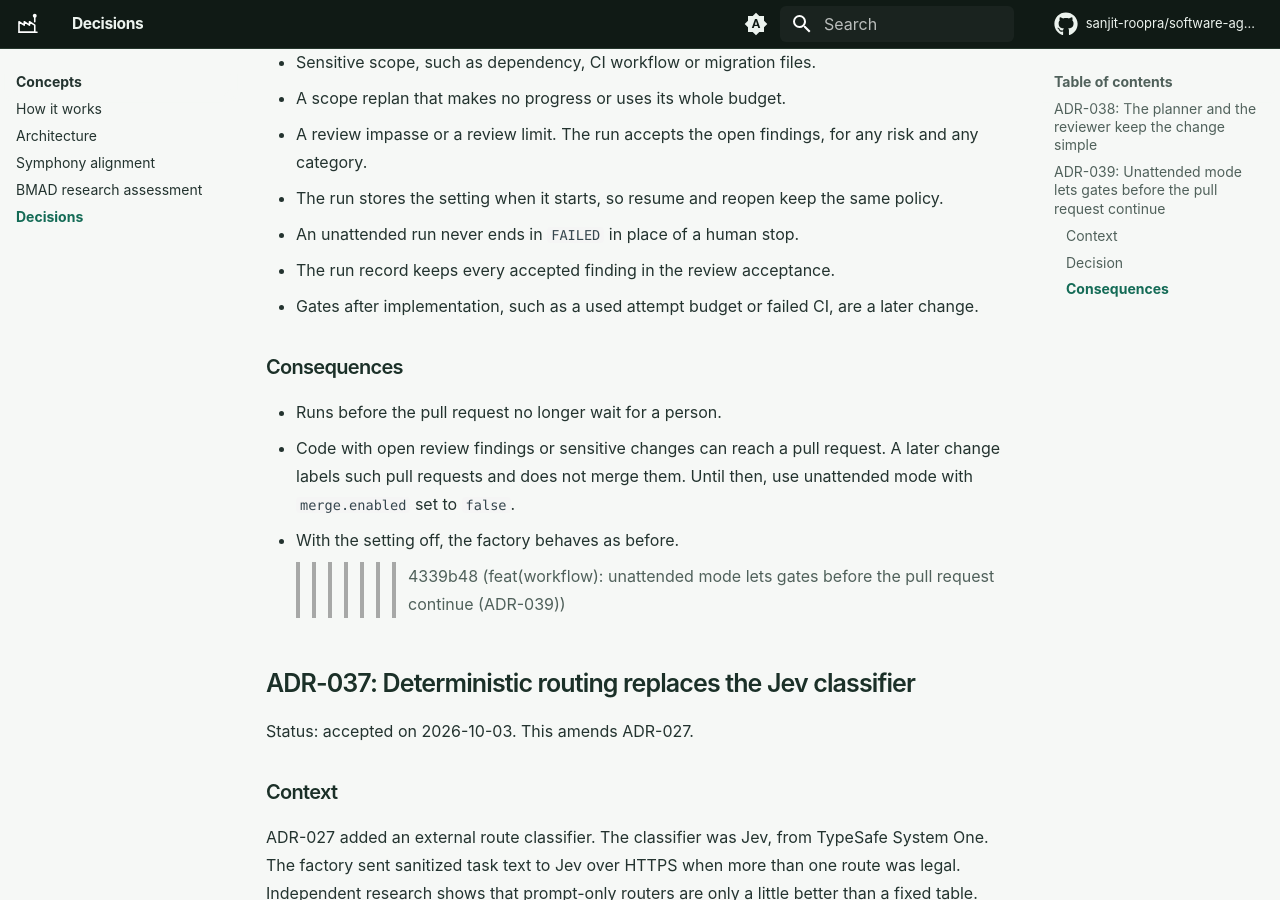
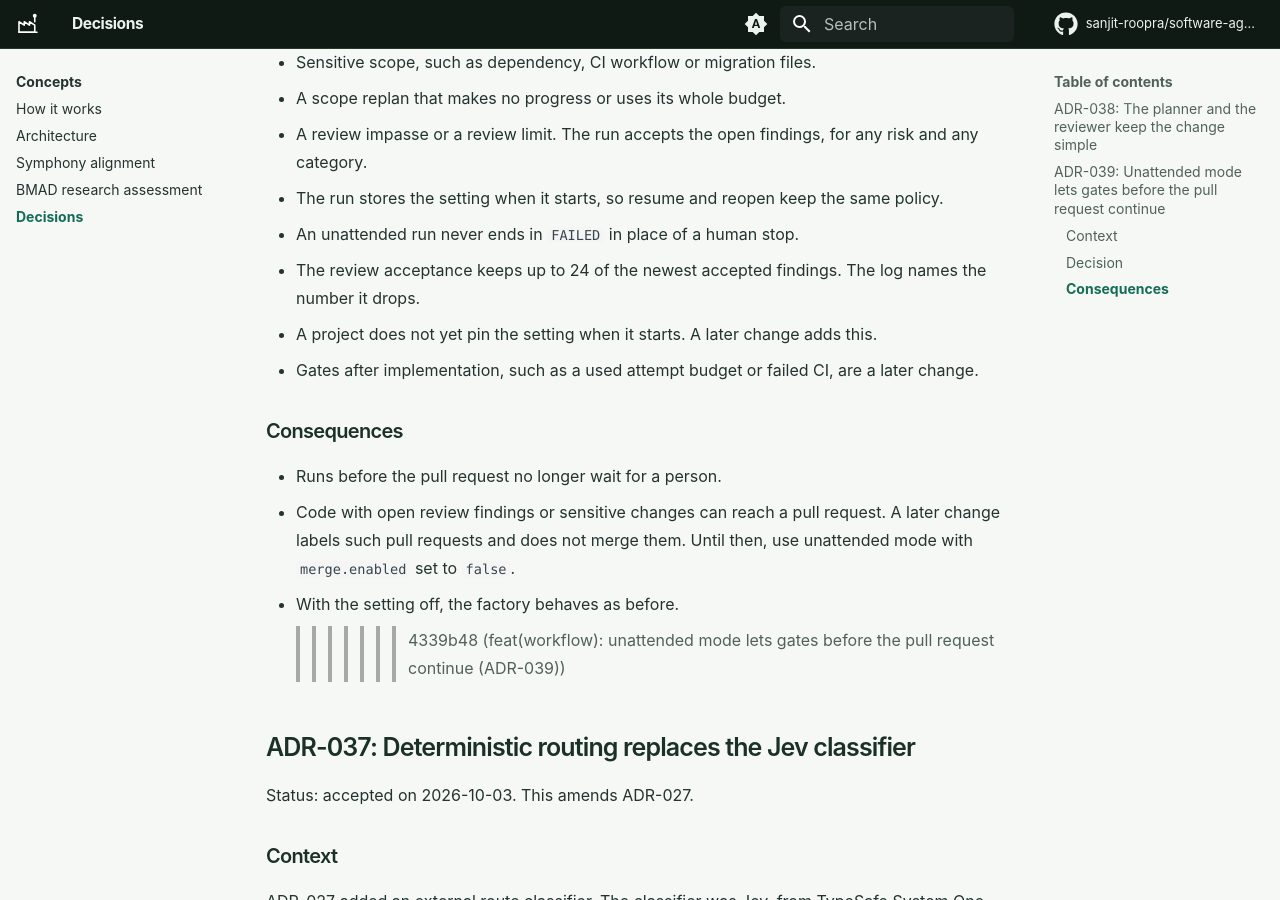
Before and after one commit to sanjit-roopra/software-agent-factory, an MkDocs documentation site: the page built from docs/decisions.md, in a window 1280 px wide and 900 px high, scrolled down 1978 px. Built offline with MkDocs 1.6.1 and Material for MkDocs 9.7.7, drawn with Linux system fonts in a browser that asks for light colours; comment, search, counter and statistics services are not loaded.

Commit message:
docs(adr): state the review acceptance cap and the project gap in ADR-039
Co-Authored-By: Claude Opus 5.5 <noreply@anthropic.com>
Claude-Session: https://claude.ai/code/session_0167SpvQB4Bt61HkGfP7yNsG

```diff
--- a/docs/decisions.md
+++ b/docs/decisions.md
@@ -56,7 +56,8 @@ Only the risk approval gate had a setting to turn it off.
   - A review impasse or a review limit. The run accepts the open findings, for any risk and any category.
 - The run stores the setting when it starts, so resume and reopen keep the same policy.
 - An unattended run never ends in `FAILED` in place of a human stop.
-- The run record keeps every accepted finding in the review acceptance.
+- The review acceptance keeps up to 24 of the newest accepted findings. The log names the number it drops.
+- A project does not yet pin the setting when it starts. A later change adds this.
 - Gates after implementation, such as a used attempt budget or failed CI, are a later change.
 
 ### Consequences
```
